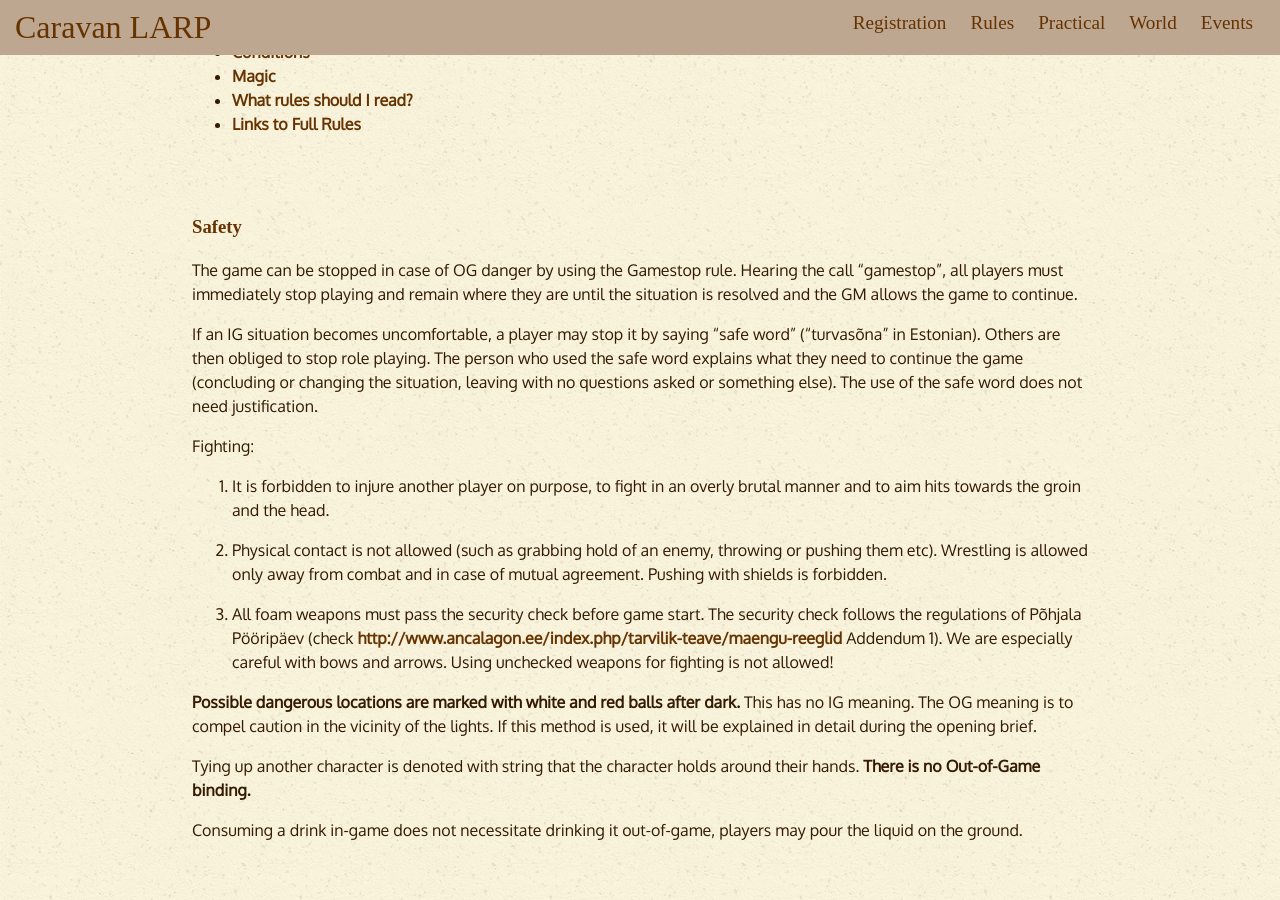
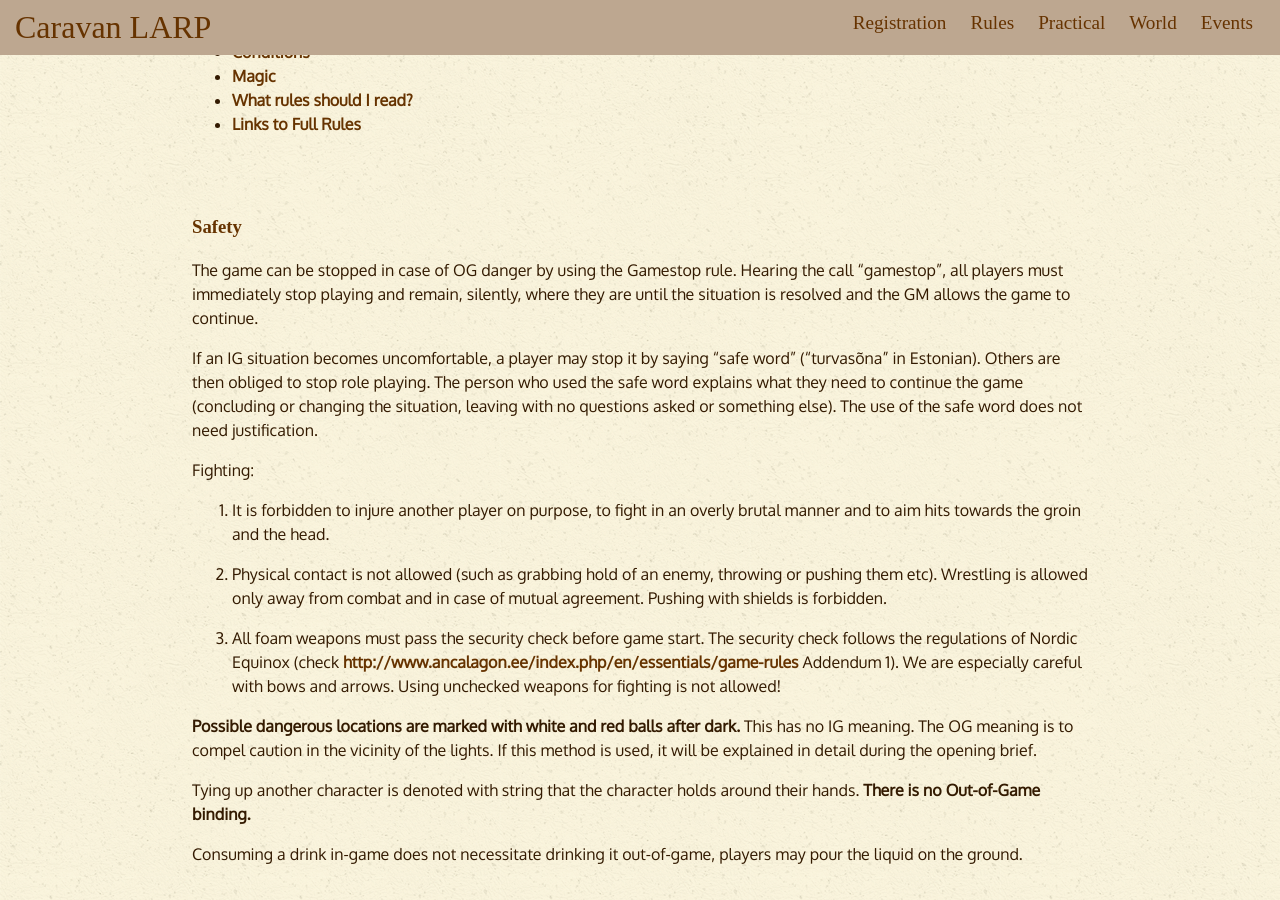
Before and after one commit to karavanlarp/karavanlarp.github.io, a Jekyll site: the page built from eng/rules/intro.md, in a window 1280 px wide and 900 px high, scrolled down 373 px. Built offline with Jekyll 4.4.1, drawn with Linux system fonts in a browser that asks for light colours; some web fonts are replaced; some of the changed text lies outside the part shown.

Commit message:
rules primer
small edits to rules primer

```diff
--- a/eng/rules/intro.md
+++ b/eng/rules/intro.md
@@ -24,7 +24,7 @@ _Warning: this is a rules summary. Reading the summary does not replace a health
 
 <h3 id="safety">Safety</h3>
 
-The game can be stopped in case of OG danger by using the Gamestop rule. Hearing the call “gamestop”, all players must immediately stop playing and remain where they are until the situation is resolved and the GM allows the game to continue.
+The game can be stopped in case of OG danger by using the Gamestop rule. Hearing the call “gamestop”, all players must immediately stop playing and remain, silently, where they are until the situation is resolved and the GM allows the game to continue.
 
 If an IG situation becomes uncomfortable, a player may stop it by saying “safe word” (“turvasõna” in Estonian). Others are then obliged to stop role playing. The person who used the safe word explains what they need to continue the game (concluding or changing the situation, leaving with no questions asked or something else). The use of the safe word does not need justification.
 
@@ -33,7 +33,7 @@ Fighting:
 
 2. Physical contact is not allowed (such as grabbing hold of an enemy, throwing or pushing them etc). Wrestling is allowed only away from combat and in case of mutual agreement. Pushing with shields is forbidden.
 
-3. All foam weapons must pass the security check before game start. The security check follows the regulations of Põhjala Pööripäev (check [http://www.ancalagon.ee/index.php/tarvilik-teave/maengu-reeglid](http://www.ancalagon.ee/index.php/tarvilik-teave/maengu-reeglid) Addendum 1). We are especially careful with bows and arrows. Using unchecked weapons for fighting is not allowed!
+3. All foam weapons must pass the security check before game start. The security check follows the regulations of Nordic Equinox (check [http://www.ancalagon.ee/index.php/en/essentials/game-rules](here) Addendum 1). We are especially careful with bows and arrows. Using unchecked weapons for fighting is not allowed!
 
 **Possible dangerous locations are marked with white and red balls after dark.** This has no IG meaning. The OG meaning is to compel caution in the vicinity of the lights. If this method is used, it will be explained in detail during the opening brief.
 
@@ -135,7 +135,7 @@ Only certain classes can use magic (mage, priest, sorcerer). All of them must pe
 
 Some spells are denoted with light orbs that represent a visible magical aura around an object or person. Light orbs cannot be stolen. If a player receives a light orb from someone, they must return it after the magical effect ends. All characters see the aura; magic wielders can ask the GM for the source of the spell, but additional information requires the correct spell or ability.
 
-Spellcasting requires Out-of-Game logical thinking: the spell's target must know what is happening to them (the caster has to speak loudly enough and make a far away target notice them etc). Once the caster has pronounced the spell's name, it enters into effect.
+Spellcasting requires Out-of-Game logical thinking: the spell's target must know what is happening to them (the caster has to speak loudly enough and make a far away target notice them etc). Once the caster has pronounced the spell's Out-of-Game name, it enters into effect.
 
 All players don't have to know all spells, their names and effects. Everyone should read at least the information in the General Rules document, but in general it is the caster's responsibility to know what they are doing, how it affects others and how to communicate it as quickly and unambiguously as possible.
 
```
